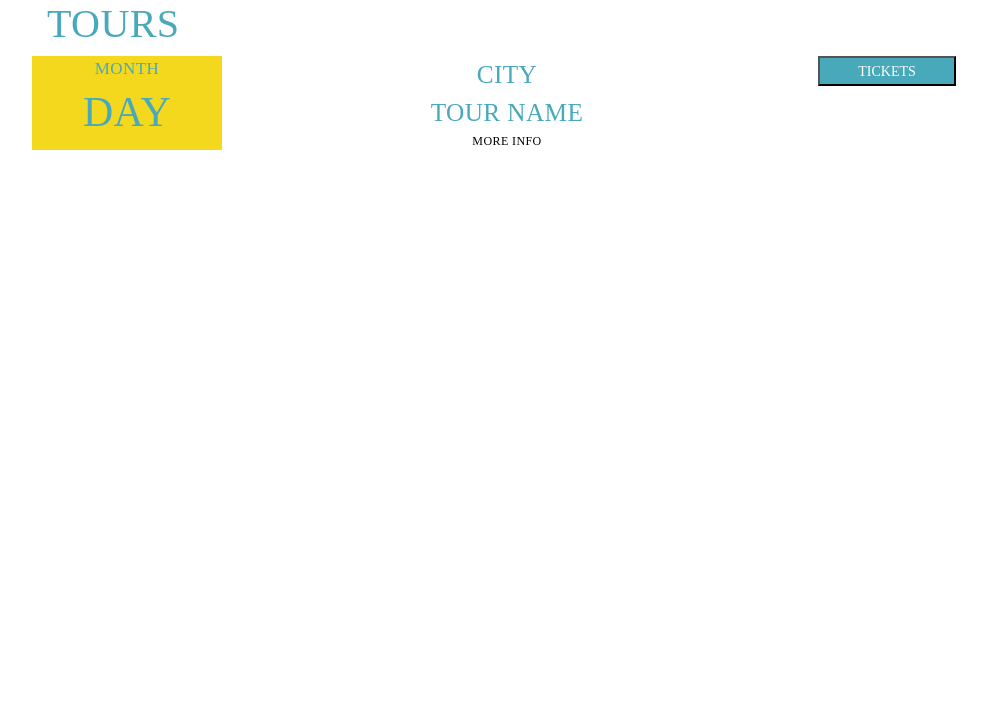
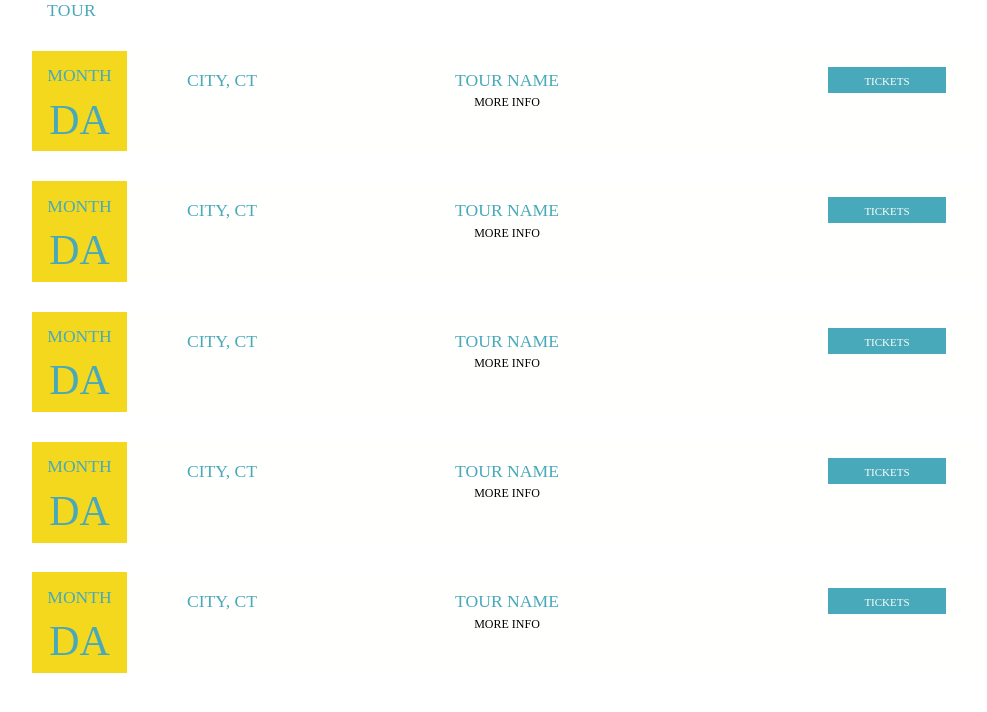
Before and after one commit to SydneyJeffries/red-hot-project, an Angular app: page / in a window 1280 px wide. Shown: the top 712 px of the page, without its empty margins (38-1025 px from the left). Built offline with nearby package versions, Linux system fonts and the light colour scheme; a web font is replaced by a local one.

Commit message:
updatess

```diff
--- a/src/app/app.component.html
+++ b/src/app/app.component.html
@@ -1,8 +1,11 @@
 <!-- This is the main app file were all components should be layed out -->
 
 <div class="container">
-
+<app-footer></app-footer>
+<app-tours></app-tours>
+<app-tours></app-tours>
+<app-tours></app-tours>
+<app-tours></app-tours>
 <app-tours></app-tours>
 
-
 </div> <!-- end of bootstrap container-->
--- a/src/app/component/footer/footer.component.css
+++ b/src/app/component/footer/footer.component.css
@@ -1 +1,13 @@
 /* @import 'node_modules/bootstrap/dist/css/bootstrap.css' */
+
+h1 {
+    color: #48a9bb;
+    font-family: cooperhewitt-heavy, stans-serif;
+    text-transform: uppercase;
+    letter-spacing: .025rem;
+    font-size: 3.5rem ;
+}
+
+@media only screen and (min-width: 1117px ) {
+    h1 {   font-size: 1.1rem; }
+ }
--- a/src/app/component/footer/footer.component.html
+++ b/src/app/component/footer/footer.component.html
@@ -1,6 +1 @@
-<h1> does it work </h1>
-<div class="row">
-  <div class="col-md-6">
-    <span class="text-primary text-right">does it fucking work????</span>
-  </div>
-</div>
+<strong> <h1> Tour </h1></strong>
--- a/src/app/component/tours/tours.component.css
+++ b/src/app/component/tours/tours.component.css
@@ -1,10 +1,19 @@
  @import '~bootstrap/dist/css/bootstrap.min.css';
+
+
+
 .tour {
     color: #48a9bb;
     font-family: cooperhewitt-heavy, stans-serif;
     text-align: center;
     text-transform: uppercase;
-    letter-spacing: .025rem;
+    letter-spacing: 0;
+    margin-top: 1.87rem;
+    margin-bottom: 1.87rem;
+}
+
+.tour > .col-sm-2 {
+    padding: .5rem;
 }
 
 h1 {
@@ -12,12 +21,22 @@ h1 {
     font-family: cooperhewitt-heavy, stans-serif;
     text-transform: uppercase;
     letter-spacing: .025rem;
+    font-size: 3.5rem ;
 }
+
+.tour {
+  background-color:  rgba(255,254,249,.2);
+
+}
+
+
+
 
 .dateobject-container {
     background-color: #f4d81e;
     font-family: cooperhewitt-heavy;
-
+    padding: .7rem;
+    padding-bottom: 0rem;
     font-weight: 400;
 }
 
@@ -36,6 +55,8 @@ h1 {
 .cityobject , .tourobject {
     font-size: 1rem
 }
+
+
 
 .cityobject {
 
@@ -60,21 +81,26 @@ h1 {
 }
 
 .ticketsobject-button a{
-font-size: .875rem;
+font-size: 11px;
 font-family: cooperHewitt-Heavy;
 line-height: 1;
 color: #fffef9;
 text-decoration: none;
-padding: 1rem 2rem .8rem;
+padding: 14px 30px 10px;
+text-transform: uppercase;
+
+
 }
 
-
-@media only screen and (min-width: 1024px){
-    .cityobject, .tourobject {
-        font-size: 1.58rem;
-    }
+.ticketsobject-button {
+    border:none;
 
 }
+
+.ticketsobject-button:hover {
+    background-color:  #f4d81e;
+}
+
 
 .ticketsobject-button {
     background-color: #48a9bb;
@@ -84,3 +110,16 @@ padding: 1rem 2rem .8rem;
 .ticketsobject-link{
     color: #e8e8e0;
 }
+
+/* stuff for larger screen sizes goes here: */
+@media only screen and (min-width: 1110px){
+    .cityobject , .tourobject , .dateobject-month {
+        font-size: 1.1rem
+    }
+
+    .tour > .col-sm-2 {
+        padding: 1rem;
+    }
+
+
+}
--- a/src/app/component/tours/tours.component.html
+++ b/src/app/component/tours/tours.component.html
@@ -1,18 +1,20 @@
 
-<strong> <h1> Tours </h1></strong>
+
 <div class="row tour">
-    <div class="col-2 dateobject-container">
+    <div class="col-sm-1 dateobject-container">
       <div class="dateobject-month">
       {{month}} month
       </div>
       <div class="dateobject-day">
-      {{day}} day
+      {{day}} da
      </div>
    </div> <!--end of col-->
-    <div class="col-2 offset-2">
+    <div class="col-sm-2 ">
       <div class="cityobject">
-      {{city}} City
+      {{city}} City, CT
     </div>
+  </div> <!--end of col-->
+    <div class="col-sm-2 offset-sm-1">
     <div class="tourobject">
       {{tour}} tour name
       <div class="tourobject-moreinfo">
@@ -20,14 +22,14 @@
       </div>
     </div>
   </div> <!-- end of col-->
-  <div class="col-2 offset-2">
+  <div class="col-sm-2 offset-sm-2">
     <div class="ticketsobject">
       <button class="ticketsobject-button">
         <!-- for some reason the following a tag broke my code from rendering, regardless w/o not we posted the component into
         the app.component.html to render...
        later i discovered the A element wasn't working b/c the A was CAPITALIZED and angular must be case sensetive with
      their javascript elements.  -->
-         <a href="http://www.summersonic.com/2019/" target="_blank" class="ticketsobject-button-link">TICKETS</a>
+         <a href="http://www.summersonic.com/2019/" target="_blank" class="ticketsobject-button-link">Tickets</a>
       </button>
     </div>
   </div> <!-- end of col-->
--- a/src/index.html
+++ b/src/index.html
@@ -9,8 +9,7 @@
   <link rel="icon" type="image/x-icon" href="favicon.ico">
   <link rel="stylesheet" href="node_modules/bootstrap/dist/css/bootstrap.min.css">
   <link rel="stylesheet" href="https://maxcdn.bootstrapcdn.com/bootstrap/3.3.7/css/bootstrap.min.css" integrity="sha384-BVYiiSIFeK1dGmJRAkycuHAHRg32OmUcww7on3RYdg4Va+PmSTsz/K68vbdEjh4u" crossorigin="anonymous">
-  <!-- <link href="http://allfont.net/allfont.css?fonts=cooperhewitt-book" rel="stylesheet" type="text/css">
-  <link href="http://allfont.net/allfont.css?fonts=cooperhewitt-heavy" rel="stylesheet" type="text/css"> -->
+
 
 </head>
 <body>
--- a/src/styles.css
+++ b/src/styles.css
@@ -1,9 +1,10 @@
 /* You can add global styles to this file, and also import other style files */
 @import '../node_modules/bootstrap/dist/css/bootstrap.css';
 @charset "UTF-8";@font-face{font-family:CooperHewitt-Book;src:url(https://ua-1.cdn-fullscreendirect.com/10286/2016_0527_10286_3944.woff) format("woff")}@font-face{font-family:CooperHewitt-Heavy;src:url(https://ua-1.cdn-fullscreendirect.com/10286/2016_0527_10286_3941.woff) format("woff")}
-
+@font-face{font-family:CooperHewitt-Heavy;src:url(https://ua-1.cdn-fullscreendirect.com/10286/2016_0527_10286_3941.woff) format("woff")}
 body, html {
     font-famiy: CooperHewitt-book, cooperhewitt-heavy, stans-serif;
     letter-spacing: .025rem;
     font-size: 16px;
+
 }
```
